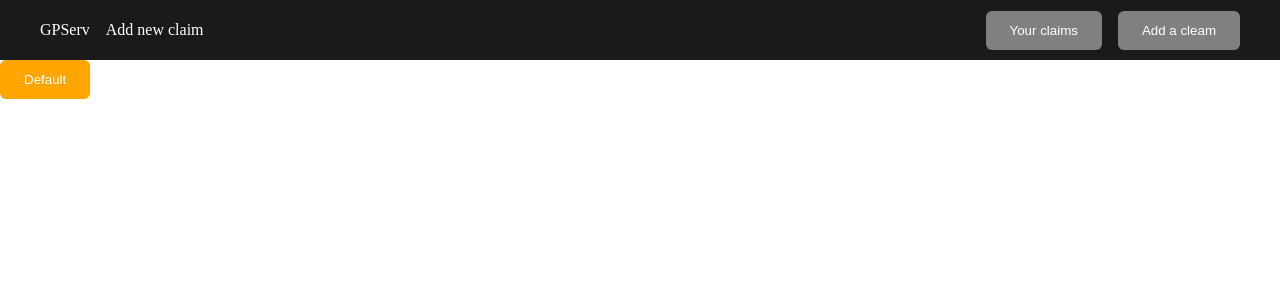
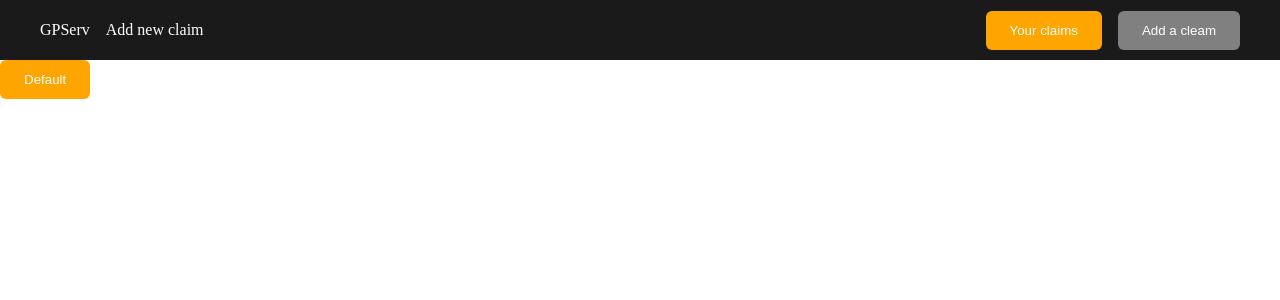
Before and after one commit to antonijo-dod/github-test, a React (Vite) app: page / in a window 1280 px wide. Shown: the top 300 px of the page. Built offline with nearby package versions, Linux system fonts and the light colour scheme.

Commit message:
Primary button

```diff
--- a/src/components/Header/Header.tsx
+++ b/src/components/Header/Header.tsx
@@ -33,7 +33,7 @@ const Header = () => {
         </Flex>
         <div>
           <Flex>
-            <Button>Your claims</Button>
+            <Button variant="primary">Your claims</Button>
             <Button>Add a cleam</Button>
           </Flex>
         </div>
```
